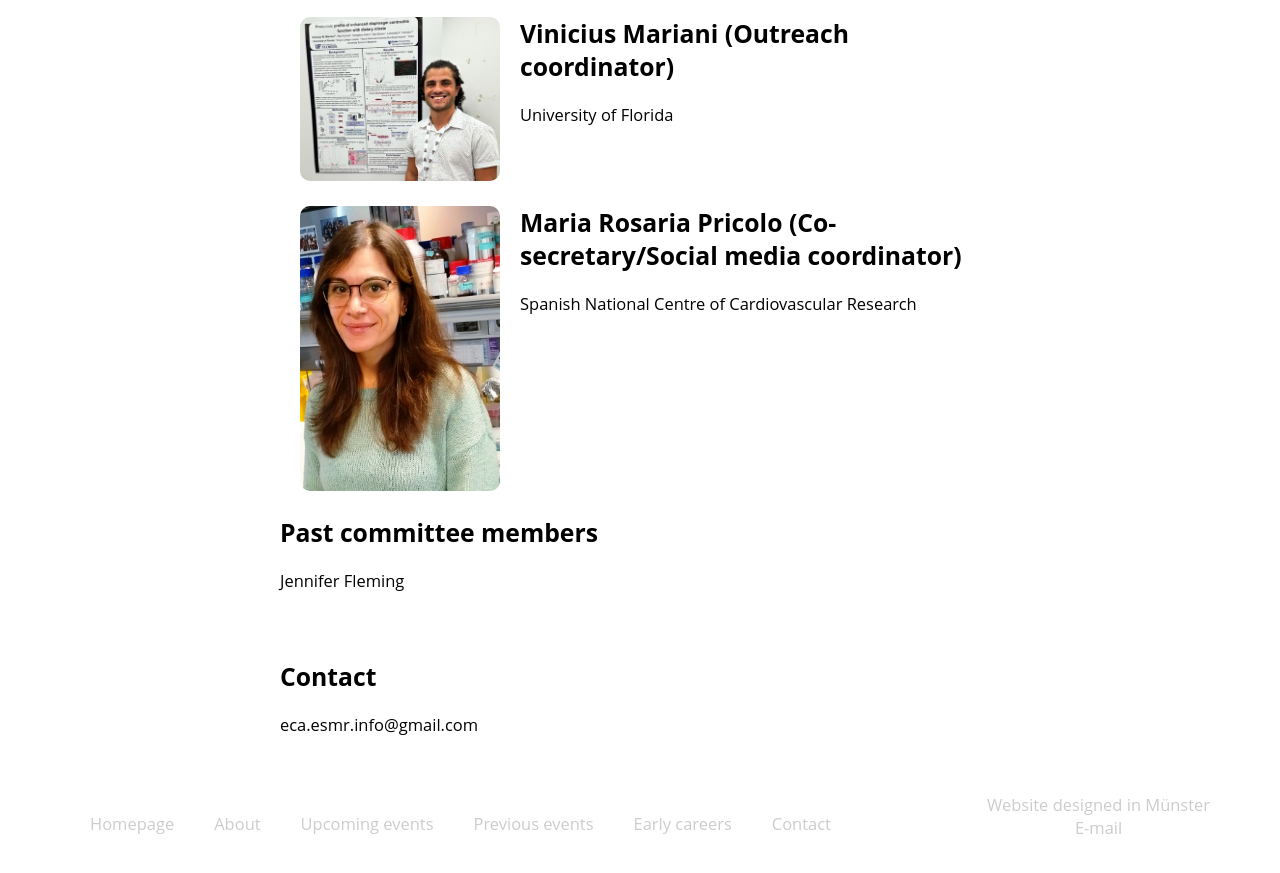
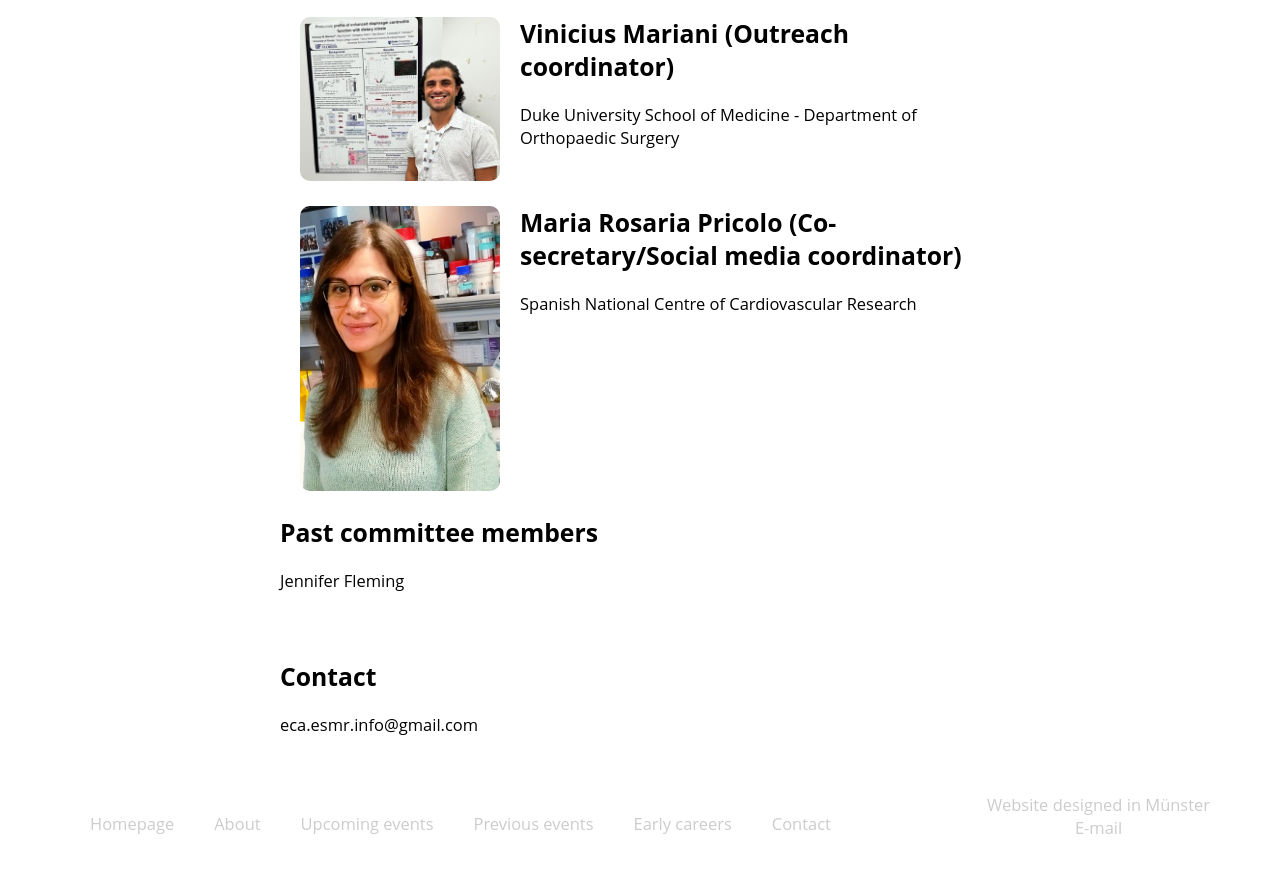
Before and after one commit to UKMPhysII/UKMPhysII.github.io, a plain HTML site: page early-careers.html in a window 1280 px wide. Shown: the part 3399-4272 px from the top of the page. Drawn offline with Linux system fonts and the light colour scheme.

Commit message:
vini uni update

```diff
--- a/early-careers.html
+++ b/early-careers.html
@@ -174,7 +174,7 @@
         </div>
         <div class="erc-text-wrapper">
           <h2>Vinicius Mariani (Outreach coordinator)</h2>
-          <p>University of Florida<br>
+          <p>Duke University School of Medicine - Department of Orthopaedic Surgery<br>
 
         </div>
       </section>
```
